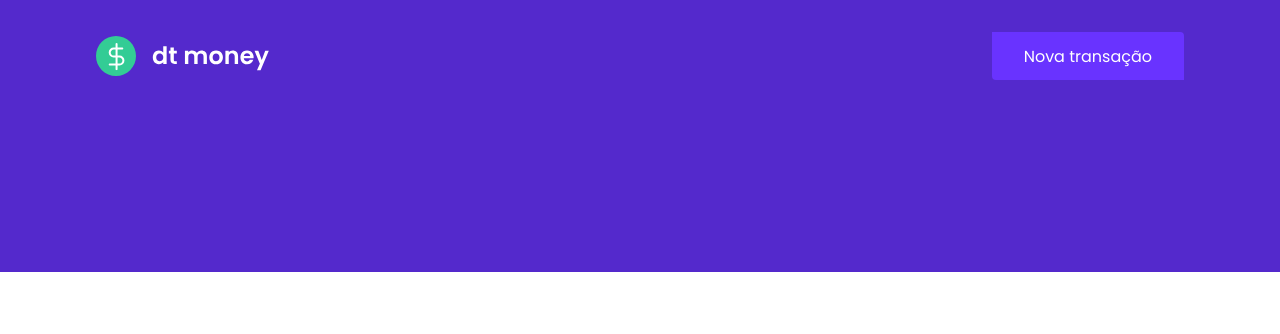
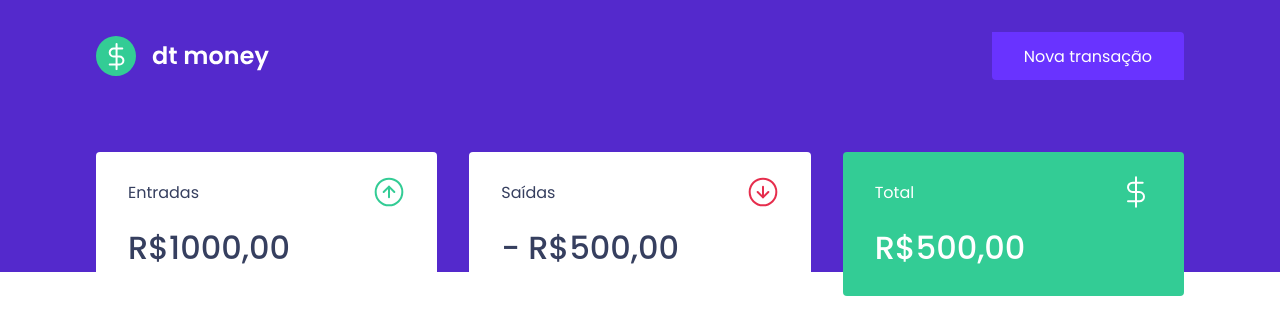
Before and after one commit to brunafinSD/ignite-chapterII, a React (Create React App) app: page / in a window 1280 px wide. Shown: the top 334 px of the page. Built offline with nearby package versions, Linux system fonts and the light colour scheme.

Commit message:
componente: summary

```diff
--- a/public/index.html
+++ b/public/index.html
@@ -8,7 +8,7 @@
   <meta name="viewport" content="width=device-width, initial-scale=1" />
   <link rel="shortcut icon" href="favicon.png" type="image/png">
   <title>dtmoney</title>
-  <link href="https://fonts.googleapis.com/css2?family=Poppins:wght@400;600&display=swap" rel="stylesheet">
+  <link href="https://fonts.googleapis.com/css2?family=Poppins:wght@400;500;600&display=swap" rel="stylesheet">
 </head>
 
 <body>
--- a/src/App.tsx
+++ b/src/App.tsx
@@ -1,3 +1,4 @@
+import { Dashboard } from "./components/Dashboard";
 import { Header } from "./components/Header";
 import { GlobalStyle } from "./styles/global";
 
@@ -5,6 +6,7 @@
   return (
     <>
       <Header />
+      <Dashboard />
       <GlobalStyle />
     </>
   );
--- /dev/null
+++ b/src/components/Dashboard/index.tsx
@@ -0,0 +1,10 @@
+import { Summary } from "../Summary";
+import { Container } from "./styles";
+
+export function Dashboard(){
+    return(
+        <Container>
+            <Summary />
+        </Container>
+    );
+}
--- /dev/null
+++ b/src/components/Dashboard/styles.ts
@@ -0,0 +1,8 @@
+import styled from "styled-components";
+
+export const Container = styled.main`
+    max-width: 1120px;
+    margin: 0 auto;
+
+    padding: 2.5rem 1rem;
+`;
--- /dev/null
+++ b/src/components/Summary/index.tsx
@@ -0,0 +1,39 @@
+import incomeImg from '../../assets/income.svg';
+import outcomeImg from '../../assets/outcome.svg';
+import totalImg from '../../assets/total.svg';
+
+import { Container } from "./styles";
+
+export function Summary() {
+    return (
+        <Container>
+            <div>
+                <header>
+                    <p>Entradas</p>
+                    <img src={incomeImg} alt="Entradas"/>
+                </header>
+                <strong>
+                    R$1000,00
+                </strong>
+            </div>
+            <div>
+                <header>
+                    <p>Saídas</p>
+                    <img src={outcomeImg} alt="Saídas"/>
+                </header>
+                <strong>
+                     - R$500,00
+                </strong>
+            </div>
+            <div className="highlight-background">
+                <header>
+                    <p>Total</p>
+                    <img src={totalImg} alt="Total"/>
+                </header>
+                <strong>
+                    R$500,00
+                </strong>
+            </div>
+        </Container>
+    )
+}
--- /dev/null
+++ b/src/components/Summary/styles.ts
@@ -0,0 +1,34 @@
+import styled from "styled-components";
+
+export const Container = styled.div`
+    display: grid;
+    grid-template-columns: repeat(3, 1fr);
+    gap: 2rem;
+    margin-top: -10rem;
+
+    div{
+        background: var(--shape);
+        padding:  1.5rem 2rem;
+        border-radius: 0.25rem;
+        color: var(--text-title);
+
+        header{
+            display: flex;
+            align-items: center;
+            justify-content: space-between;
+        }
+
+        strong{
+            display: block;
+            margin-top: 1rem;
+            font-size: 2rem;
+            font-weight: 500;
+            line-height: 3rem;
+        }
+
+        &.highlight-background{
+            background: var(--green);
+            color: #ffffff;
+        }
+    }
+`;
--- a/src/styles/global.ts
+++ b/src/styles/global.ts
@@ -7,7 +7,7 @@
         --shape: #ffffff;
 
         --red: #e52e4d;
-
+        --green: #33cc95;
         --blue: #5429cc;
         --blue-light: #6933ff;
 
```
